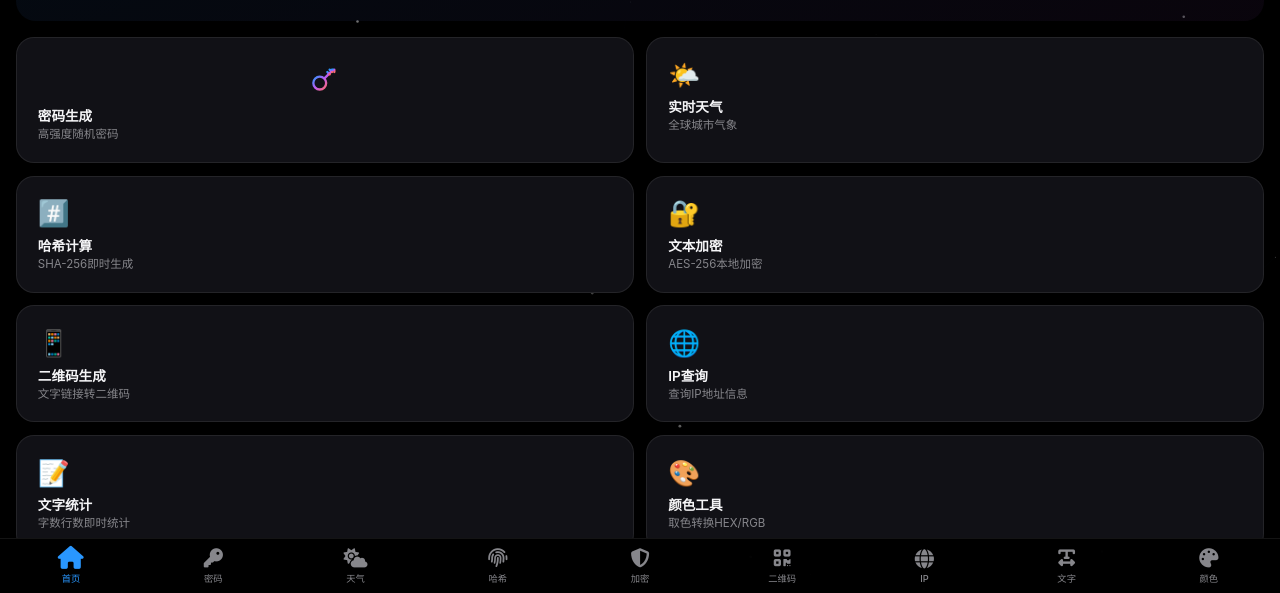
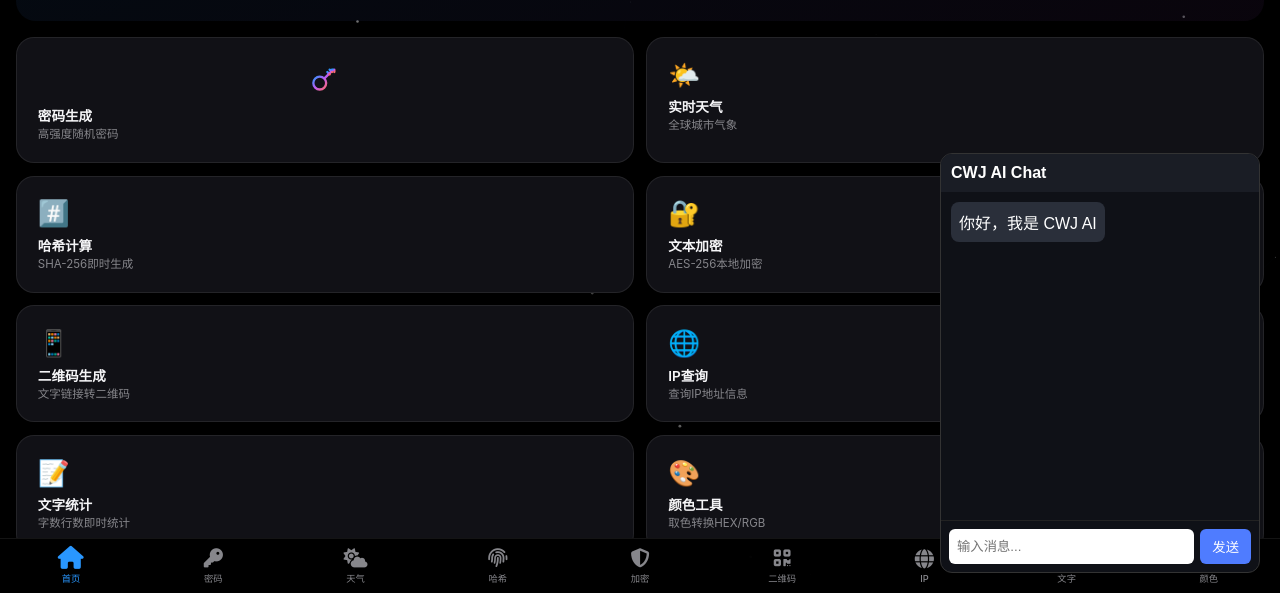
Before and after one commit to ehzvgs624879-lgtm/cwj-tools, a website: page index.html in a window 1280 px wide. Shown: the part 207-800 px from the top of the page. Drawn offline with Linux system fonts and the light colour scheme.

```diff
--- a/index.html
+++ b/index.html
@@ -65,4 +65,63 @@
 async function genQR(){const text=document.getElementById('qrInput').value.trim();if(!text){toast('请输入内容');return;}const wrap=document.getElementById('qrWrap');wrap.innerHTML='<div class="spinner"></div>';try{const QRCode=(await import('https://cdn.skypack.dev/qrcode')).default;const canvas=document.createElement('canvas');await QRCode.toCanvas(canvas,text,{width:200,margin:2,color:{dark:'#000',light:'#fff'}});wrap.innerHTML='';wrap.appendChild(canvas);}catch(e){wrap.innerHTML='<div style="color:var(--red);text-align:center;margin-top:1rem;"><i class="fa-solid fa-circle-exclamation"></i> 生成失败</div>';}}
 document.getElementById('qrInput').addEventListener('keydown',e=>{if(e.key==='Enter')genQR();});
 </script>
+  <div id="cwj-ai" style="
+position:fixed;
+bottom:20px;
+right:20px;
+width:320px;
+height:420px;
+background:#0f1117;
+color:#fff;
+border:1px solid #333;
+border-radius:12px;
+display:flex;
+flex-direction:column;
+overflow:hidden;
+font-family:sans-serif;
+z-index:99999;
+">
+
+  <div style="padding:10px;background:#1a1d25;font-weight:bold;">
+    CWJ AI Chat
+  </div>
+
+  <div id="chatBox" style="flex:1;padding:10px;overflow:auto;display:flex;flex-direction:column;gap:8px;">
+    <div style="background:#2a2f3a;padding:8px;border-radius:8px;align-self:flex-start;">
+      你好，我是 CWJ AI
+    </div>
+  </div>
+
+  <div style="display:flex;padding:8px;border-top:1px solid #222;">
+    <input id="msg" placeholder="输入消息..." style="flex:1;padding:8px;border:none;border-radius:6px;outline:none;">
+    <button onclick="sendMsg()" style="margin-left:6px;background:#4f7cff;color:#fff;border:none;padding:8px 12px;border-radius:6px;">
+      发送
+    </button>
+  </div>
+
+</div>
+
+<script>
+function sendMsg() {
+  const input = document.getElementById("msg");
+  const box = document.getElementById("chatBox");
+
+  if (!input.value.trim()) return;
+
+  // 用户消息
+  const user = document.createElement("div");
+  user.style = "background:#4f7cff;padding:8px;border-radius:8px;align-self:flex-end;";
+  user.innerText = input.value;
+  box.appendChild(user);
+
+  // AI模拟回复
+  const ai = document.createElement("div");
+  ai.style = "background:#2a2f3a;padding:8px;border-radius:8px;align-self:flex-start;";
+  ai.innerText = "模拟AI：" + input.value;
+  box.appendChild(ai);
+
+  input.value = "";
+  box.scrollTop = box.scrollHeight;
+}
+</script>
 </body></html>
```
